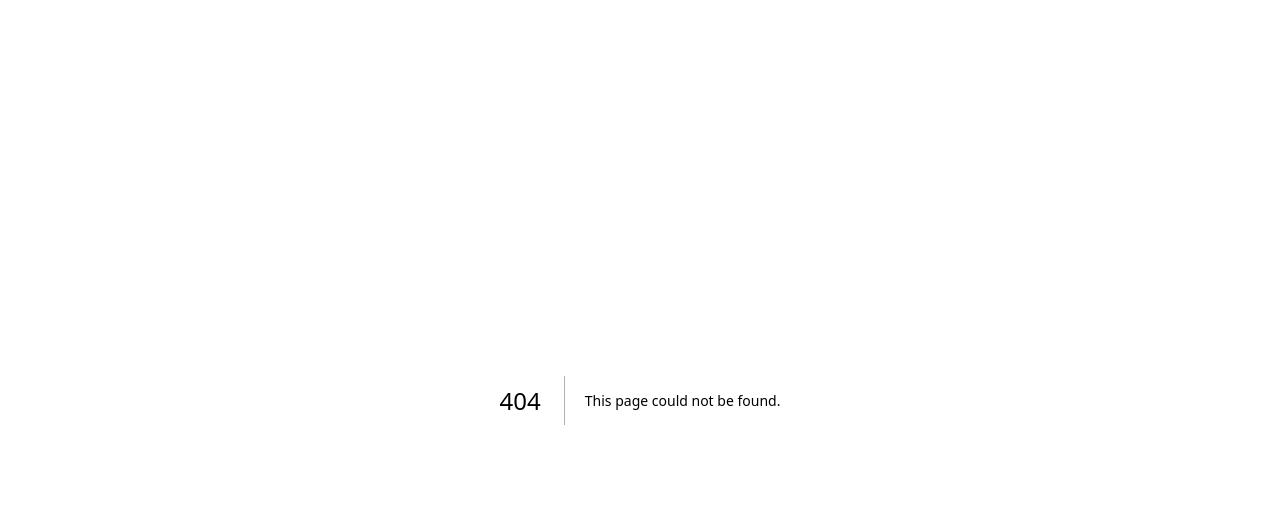
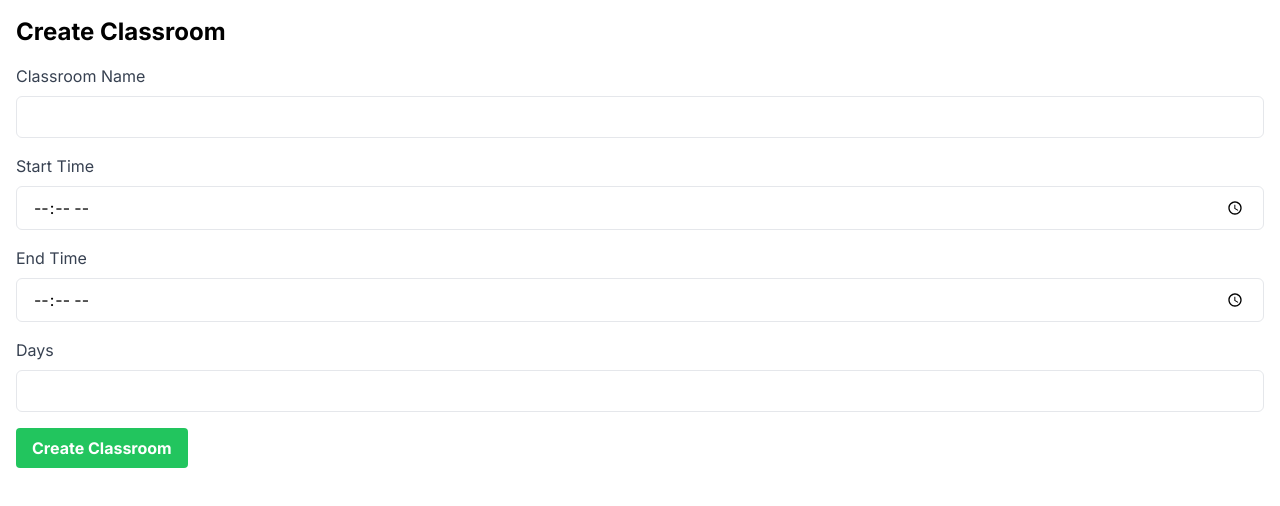
Before and after one commit to rishabhguptajs/classroom-website, a Next.js app in the folder frontend/: page /principal/create-classroom in a window 1280 px wide. Before the commit this address had no page. Shown: the top 506 px of the page. Built offline with nearby package versions, Linux system fonts and the light colour scheme.

Commit message:
feat: Add CreateClassroom page component for creating classrooms

```diff
--- /dev/null
+++ b/frontend/src/app/principal/create-classroom/page.tsx
@@ -0,0 +1,96 @@
+"use client"
+
+import { useState } from "react"
+import axios from "axios"
+import { useRouter } from "next/navigation"
+import toast, { Toaster } from "react-hot-toast"
+
+export default function CreateClassroom() {
+  const [name, setName] = useState("")
+  const [startTime, setStartTime] = useState("")
+  const [endTime, setEndTime] = useState("")
+  const [days, setDays] = useState("")
+  const router = useRouter()
+
+  const handleSubmit = async (e: any) => {
+    e.preventDefault()
+    try {
+      await axios.post(
+        `${process.env.NEXT_PUBLIC_SERVER_URL}/api/classrooms/create`,
+        {
+          name,
+          startTime,
+          endTime,
+          days,
+        },
+        {
+          headers: {
+            Authorization: `Bearer ${localStorage.getItem("token")}`,
+          },
+        }
+      )
+
+      toast.success("Classroom created successfully")
+      setTimeout(() => {
+        router.push("/principal/dashboard")
+      }, 800)
+    } catch (error: any) {
+      toast.error(error.message)
+    }
+  }
+
+  return (
+    <div className="container mx-auto p-4">
+      <Toaster />
+      <h2 className="text-2xl font-bold mb-4">Create Classroom</h2>
+      <form onSubmit={handleSubmit}>
+        <div className="mb-4">
+          <label className="block text-gray-700">Classroom Name</label>
+          <input
+            type="text"
+            className="w-full px-4 py-2 mt-2 border rounded-md"
+            value={name}
+            onChange={(e) => setName(e.target.value)}
+            required
+          />
+        </div>
+        <div className="mb-4">
+          <label className="block text-gray-700">Start Time</label>
+          <input
+            type="time"
+            className="w-full px-4 py-2 mt-2 border rounded-md"
+            value={startTime}
+            onChange={(e) => setStartTime(e.target.value)}
+            required
+          />
+        </div>
+        <div className="mb-4">
+          <label className="block text-gray-700">End Time</label>
+          <input
+            type="time"
+            className="w-full px-4 py-2 mt-2 border rounded-md"
+            value={endTime}
+            onChange={(e) => setEndTime(e.target.value)}
+            required
+          />
+        </div>
+        <div className="mb-4">
+          <label className="block text-gray-700">Days</label>
+          <input
+            type="text"
+            className="w-full px-4 py-2 mt-2 border rounded-md"
+            value={days}
+            onChange={(e) => setDays(e.target.value)}
+            required
+          />
+        </div>
+        <button
+          type="submit"
+          className="bg-green-500 hover:bg-green-700 text-white font-bold py-2 px-4 rounded"
+        >
+          Create Classroom
+        </button>
+      </form>
+    </div>
+  )
+}
--- /dev/null
+++ b/frontend/src/app/principal/dashboard/page.tsx
@@ -0,0 +1,43 @@
+"use client";
+
+import Link from 'next/link';
+
+export default function PrincipalDashboard() {
+  return (
+    <div className="container mx-auto p-4">
+      <h1 className="text-3xl font-bold mb-4">Principal Dashboard</h1>
+
+      <div className="mb-4">
+        <Link href="/principal/teachers">
+          <button className="bg-blue-500 hover:bg-blue-700 text-white font-bold py-2 px-4 rounded">
+            View Teachers
+          </button>
+        </Link>
+      </div>
+
+      <div className="mb-4">
+        <Link href="/principal/students">
+          <button className="bg-blue-500 hover:bg-blue-700 text-white font-bold py-2 px-4 rounded">
+            View Students
+          </button>
+        </Link>
+      </div>
+
+      <div className="mb-4">
+        <Link href="/principal/create-classroom">
+          <button className="bg-green-500 hover:bg-green-700 text-white font-bold py-2 px-4 rounded">
+            Create Classroom
+          </button>
+        </Link>
+      </div>
+
+      <div>
+        <Link href="/principal/assign-classroom">
+          <button className="bg-purple-500 hover:bg-purple-700 text-white font-bold py-2 px-4 rounded">
+            Assign Classroom
+          </button>
+        </Link>
+      </div>
+    </div>
+  );
+}
--- /dev/null
+++ b/frontend/src/app/principal/students/page.tsx
@@ -0,0 +1,48 @@
+"use client";
+
+import { useEffect, useState } from 'react';
+import axios from 'axios';
+
+export default function Students() {
+  const [students, setStudents] = useState([]);
+
+  useEffect(() => {
+    axios.get('/api/students').then((res) => setStudents(res.data));
+  }, []);
+
+  const handleDelete = async (id: string) => {
+    await axios.delete(`/api/students/${id}`);
+    setStudents(students.filter((student: any) => student._id !== id));
+  };
+
+  return (
+    <div className="container mx-auto p-4">
+      <h2 className="text-2xl font-bold mb-4">Students</h2>
+      <table className="min-w-full bg-white">
+        <thead>
+          <tr>
+            <th className="py-2">Name</th>
+            <th className="py-2">Email</th>
+            <th className="py-2">Action</th>
+          </tr>
+        </thead>
+        <tbody>
+          {students.map((student: any) => (
+            <tr key={student._id}>
+              <td className="py-2">{student.name}</td>
+              <td className="py-2">{student.email}</td>
+              <td className="py-2">
+                <button
+                  onClick={() => handleDelete(student._id)}
+                  className="bg-red-500 hover:bg-red-700 text-white font-bold py-1 px-2 rounded"
+                >
+                  Delete
+                </button>
+              </td>
+            </tr>
+          ))}
+        </tbody>
+      </table>
+    </div>
+  );
+}
--- /dev/null
+++ b/frontend/src/app/student/dashboard/page.tsx
@@ -0,0 +1,11 @@
+import React from 'react'
+
+const StudentDashboard = () => {
+  return (
+    <div>
+      Student Dashboard
+    </div>
+  )
+}
+
+export default StudentDashboard
```
